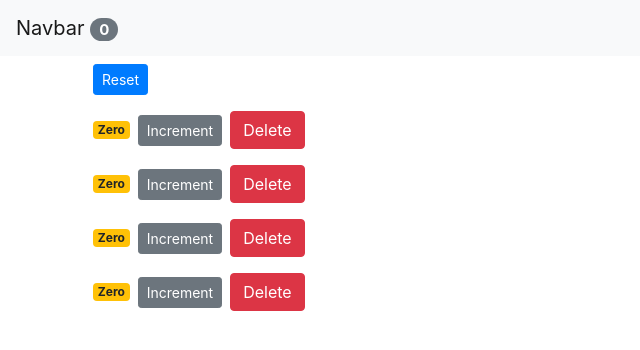
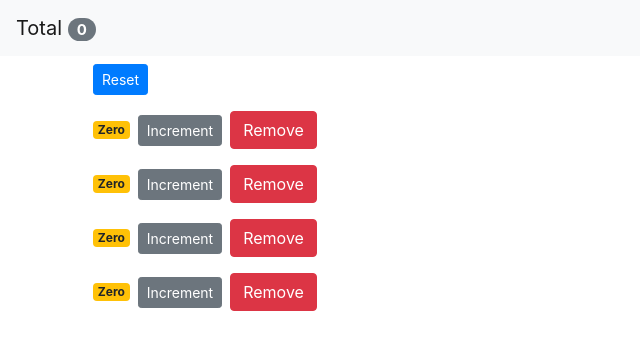
Before and after one commit to masoncomia18/Counter-App, a React (Create React App) app: page / in a window 1280 px wide. Shown: the top 350 px of the page, without its empty margins (0-640 px from the left). Built offline with nearby package versions, Linux system fonts and the light colour scheme.

Commit message:
Did minor updates

```diff
--- a/src/components/counter.jsx
+++ b/src/components/counter.jsx
@@ -15,7 +15,7 @@ class Counter extends Component {
           onClick={() => this.props.onDelete(this.props.counter.id)}
           className="btn btn-danger sml m-2"
         >
-          Delete
+          Remove
         </button>
       </div>
     );
--- a/src/components/navbar.jsx
+++ b/src/components/navbar.jsx
@@ -5,7 +5,7 @@ const Navbar = ({ totalCounters }) => {
   return (
     <nav className="navbar navbar-light bg-light">
       <a className="navbar-brand" href="#">
-        Navbar{" "}
+        Total{" "}
         <span className="badge badge-pill badge-secondary">
           {totalCounters}
         </span>
```
